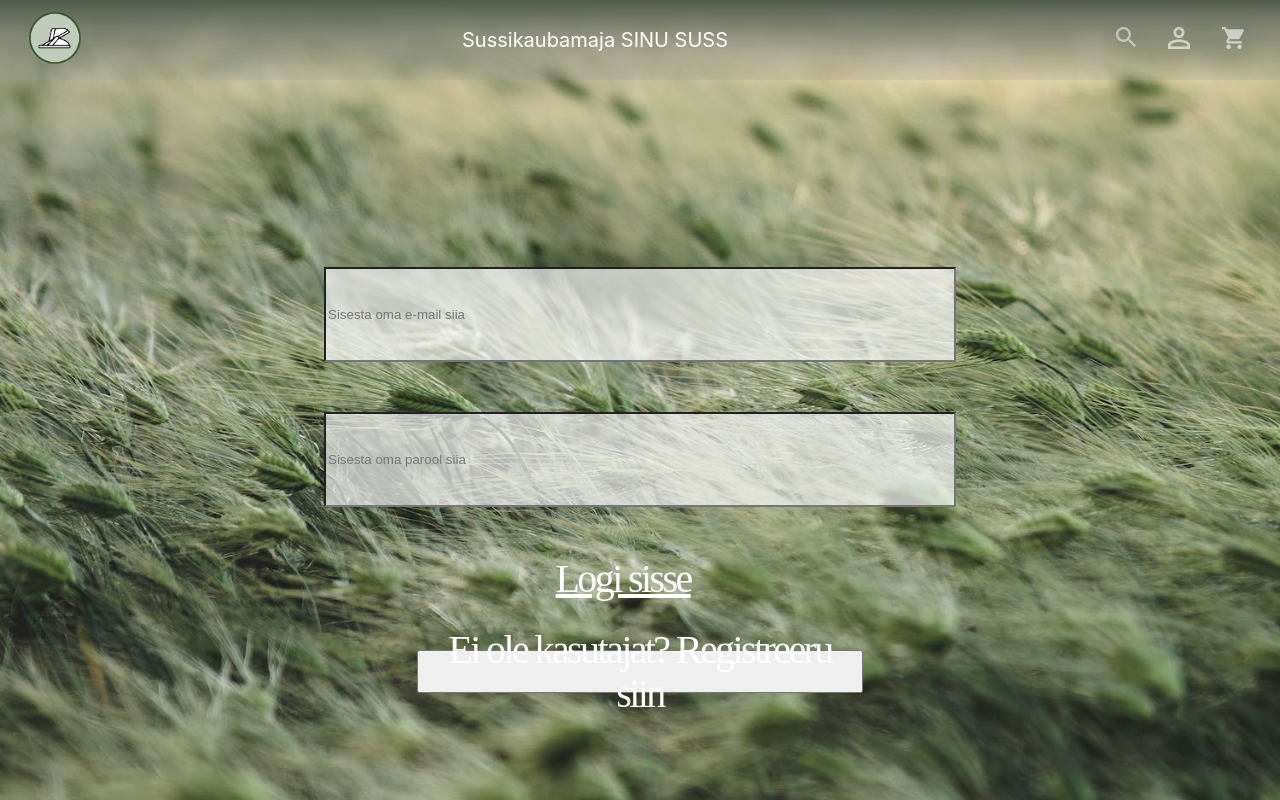
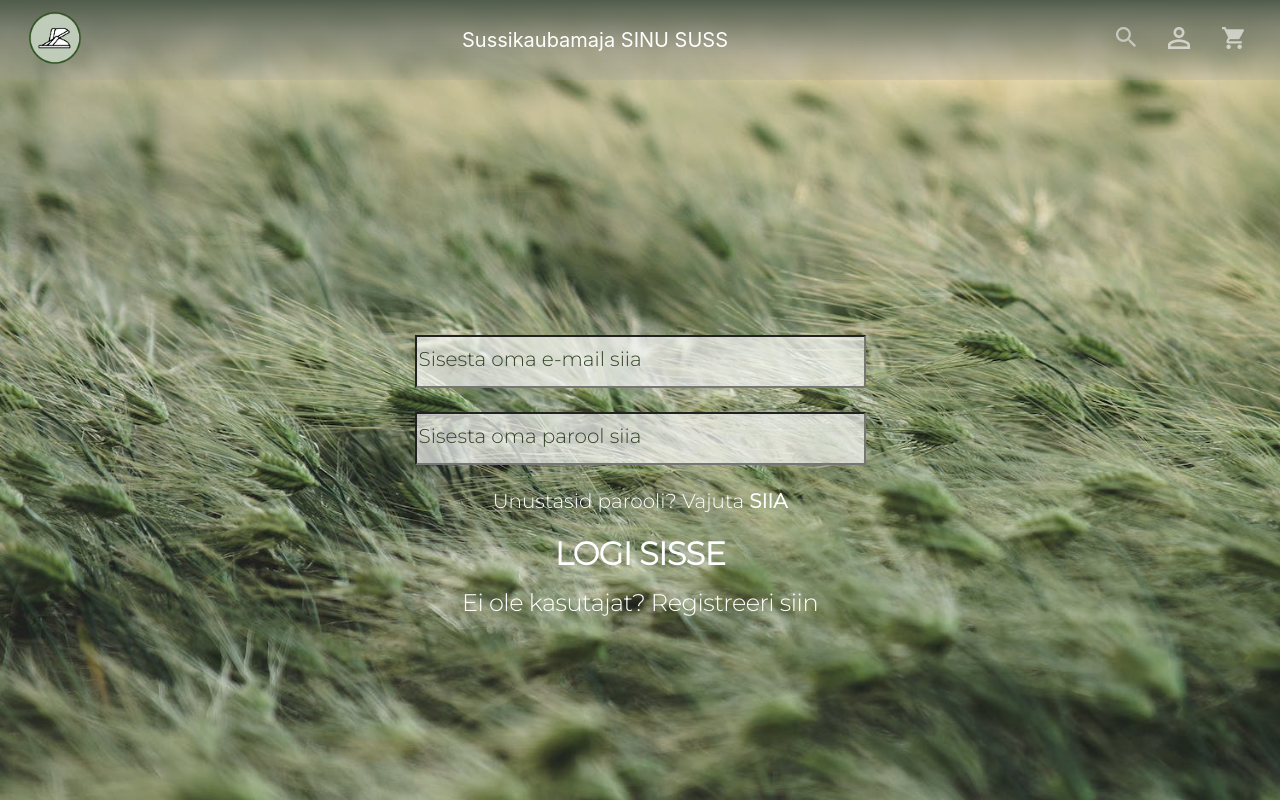
Before and after one commit to tkondio/grupp-2, a React (Create React App) app: page /Login in a window 1280 px wide. Shown: the top 800 px of the page. Built offline with nearby package versions, Linux system fonts and the light colour scheme.

Commit message:
LogIn and Register full make-up, added font/index

```diff
--- a/public/index.html
+++ b/public/index.html
@@ -1,6 +1,9 @@
 <!DOCTYPE html>
 <html lang="en">
   <head>
+    <link rel="preconnect" href="https://fonts.googleapis.com">
+    <link rel="preconnect" href="https://fonts.gstatic.com" crossorigin>
+    <link href="https://fonts.googleapis.com/css2?family=Montserrat:wght@300&display=swap" rel="stylesheet">
     <meta charset="utf-8" />
     <link rel="icon" href="%PUBLIC_URL%/favicon.ico" />
     <meta name="viewport" content="width=device-width, initial-scale=1" />
--- a/src/Components/Loginapp.tsx
+++ b/src/Components/Loginapp.tsx
@@ -2,62 +2,72 @@ import React, { useState } from "react";
 import { createUseStyles } from "react-jss";
 import theme from "../common/theme";
 import { Link } from "react-router-dom";
-
 const useStyles = createUseStyles({
   container: {
     display: "flex",
     flexDirection: "column",
     alignItems: "center",
     justifyContent: "space-between",
-    gap: 50, //ei saa aru, miks ta ulatub vaid Logi Sisse ja Rega ennast tekstile
+    gap: 10,
   },
   loginform: {
     display: "flex",
     flexDirection: "column",
     alignItems: "center",
-    gap: 50,
+    gap: 24,
   },
-
   inputField: {
     boxSizing: "border-box",
-    width: "632px",
-    height: "95px",
+    width: "451px",
+    height: "53px",
     background: "rgba(255, 255, 255, 0.67)",
     borderbottom: "1px solid #000000",
+    "&::placeholder": {
+      fontSize: "20px",
+      fontFamily: "Montserrat",
+      fontStyle: "normal",
+      fontWeight: "300",
+      color: "#324327",
+    },
   },
-
+  forgotPassword: {
+    fontFamily: "Montserrat",
+    fontStyle: "normal",
+    fontWeight: "300",
+    fontSize: "20px",
+    color: "#FFFFFF",
+    lineheight: "108.02%",
+    alignItems: "center",
+  },
+  logInButton: {
+    fontFamily: "Montserrat",
+    fontStyle: "bold",
+    fontWeight: "600",
+    fontSize: "32px",
+    lineHeight: "108.02%",
+    alignItems: "center",
+    letterSpacing: "-0.02em",
+    color: "#FFFFFF",
+    textDecoration: "none",
+    "&:hover": {
+      color: "#324327",
+    },
+  },
   letsRegister: {
-    position: "center",
     width: "446px",
     height: "43px",
-    left: "506px",
-    top: "863px",
-    fontFamily: "Khula",
-    fontStyle: "normal",
-    fontWeight: "300",
-    fontSize: "40px",
+    fontFamily: "Montserrat",
+    fontStyle: "bold",
+    fontWeight: "450",
+    fontSize: "24px",
     lineHeight: "108.02%",
-    display: "flex",
-    alignItems: "center",
-    letterSpacing: "-0.065em",
+    letterSpacing: "-0.02em",
     color: "#FFFFFF",
-  },
-
-  logInButton: {
-    position: "center",
-    width: "169px",
-    height: "43px",
-    left: "666px",
-    top: "751px",
-    fontFamily: "Khula",
-    fontStyle: "normal",
-    fontWeight: "300",
-    fontSize: "40px",
-    lineHeight: "108.02%",
-    display: "flex",
-    alignItems: "center",
-    letterSpacing: "-0.065em",
-    color: "#FFFFFF",
+    background: "none",
+    border: "none",
+    "&:hover": {
+      fontWeight: "600",
+    },
   },
   background: {
     backgroundPosition: theme.backgroundImage.backgroundPosition,
@@ -67,17 +77,14 @@ const useStyles = createUseStyles({
     height: theme.backgroundImage.width,
   },
 });
-
 export const Loginapp = (props: { onFormSwitch: (arg0: string) => void }) => {
   const [email, setEmail] = useState("");
   const [password, setPassword] = useState("");
   const classes = useStyles();
-
   const handleSubmit = (e: { preventDefault: () => void }) => {
     e.preventDefault();
     console.log(email);
   };
-
   return (
     <div className={classes.container}>
       <form className={classes.loginform} onSubmit={handleSubmit}>
@@ -104,17 +111,22 @@ export const Loginapp = (props: { onFormSwitch: (arg0: string) => void }) => {
             className={classes.inputField}
           />{" "}
         </div>
-
+        <div>
+          {" "}
+          <label className={classes.forgotPassword}>
+            {" "}
+            Unustasid parooli? Vajuta <b>SIIA</b>
+          </label>
+        </div>
         <Link to="/shoppingbag" className={classes.logInButton}>
-          Logi sisse
+          LOGI SISSE
         </Link>
       </form>
-
       <button
         className={classes.letsRegister}
         onClick={() => props.onFormSwitch("register")}
       >
-        Ei ole kasutajat? Registreeru siin
+        Ei ole kasutajat? Registreeri siin
       </button>
     </div>
   );
--- a/src/Components/Registerapp.tsx
+++ b/src/Components/Registerapp.tsx
@@ -1,12 +1,99 @@
 import React, { useState } from "react";
-//import theme from "../common/theme";
+import { createUseStyles } from "react-jss";
+import theme from "../common/theme";
 
+
+const useStyles = createUseStyles({
+  container: {
+    display: "flex",
+    flexDirection: "column",
+    alignItems: "center",
+    justifyContent: "space-between",
+    gap: 10,
+  },
+  header: {
+    fontFamily: "Montserrat",
+    fontStyle: "normal",
+    fontWeight: "600",
+    fontSize: "32px",
+    lineHeight: "108.02%",
+    alignItems: "center",
+    letterSpacing: "-0.02em",
+    color: "#FFFFFF",
+    textDecoration: "none",
+  },
+  loginform: {
+    display: "flex",
+    flexDirection: "column",
+    alignItems: "center",
+    gap: 24,
+  },
+  inputField: {
+    boxSizing: "border-box",
+    width: "451px",
+    height: "53px",
+    background: "rgba(255, 255, 255, 0.67)",
+    borderbottom: "1px solid #000000",
+    "&::placeholder":{
+      fontSize: "20px",
+      fontFamily: "Montserrat",
+      fontStyle: "normal",
+      fontWeight: "300",
+      color: "#324327",
+    }
+  },
+  registerButton: {
+    width: "169px",
+    height: "43px",
+    fontFamily: "Montserrat",
+    fontStyle: "bold",
+    fontWeight: "600",
+    fontSize: "32px",
+    lineHeight: "108.02%",
+    alignItems: "center",
+    letterSpacing: "-0.02em",
+    color: "#FFFFFF",
+    background: "none",
+    border: "none",
+    textDecoration: "none",
+    "&:hover": {
+      color: "#324327",
+    },
+  },
+  terms: {
+    fontFamily: "Montserrat",
+    fontStyle: "normal",
+    fontWeight: "300",
+    fontSize: "20px",
+    color: "#FFFFFF",
+    lineheight: "108.02%",
+    alignItems: "center",
+  },
+  backToLogin: {
+
+    fontFamily: "Montserrat",
+    fontStyle: "bold",
+    fontWeight: "300",
+    fontSize: "20px",
+    lineHeight: "108.02%",
+    alignItems: "center",
+    letterSpacing: "-0.02em",
+    color: "#FFFFFF",
+    background: "none",
+    border: "none",
+    textDecoration: "none",
+    "&:hover": {
+      color: "#324327",
+    },
+  },
+});
 export const Registerapp = (props: {
   onFormSwitch: (arg0: string) => void;
 }) => {
   const [email, setEmail] = useState("");
   const [password, setPassword] = useState("");
   const [name, setName] = useState("");
+  const classes = useStyles();
 
   const handleSubmit = (e: { preventDefault: () => void }) => {
     e.preventDefault();
@@ -14,40 +101,42 @@ export const Registerapp = (props: {
   };
 
   return (
-    <>
-      <form onSubmit={handleSubmit}>
-        <label htmlFor="name">Full name</label>
+    <div className={classes.container}>
+      <form className={classes.loginform} onSubmit={handleSubmit}>
+      <label className={classes.header}> Registreeri kasutajaks </label>
         <input
           onChange={(e) => setName(e.target.value)}
           value={name}
           name="name"
           id="name"
-          placeholder="Sinu Nimi"
+          placeholder="Sisesta oma nimi siia"
           type="text"
+          className={classes.inputField}
         />
-        <label htmlFor="email">E-mail</label>
         <input
           value={email}
           onChange={(e) => setEmail(e.target.value)}
           type="email"
-          placeholder="youremail@gmail.com"
+          placeholder="Sisesta oma e-mail siia"
           id="email"
           name="email"
+          className={classes.inputField}
         />
-        <label htmlFor="password">Password</label>
         <input
           value={password}
           onChange={(e) => setPassword(e.target.value)}
           type="password"
-          placeholder="******"
+          placeholder="Sisesta oma parool siia"
           id="password"
           name="password"
+          className={classes.inputField}
         />
-        <button type="submit">Logi sisse</button>
+        <label className={classes.terms}> Kliendiks registreerudes nõustute meie kliendiandmete töötlemise tingimustega </label>
+        <button className={classes.registerButton} type="submit" onClick={() => props.onFormSwitch("login")}>REGISTREERI</button>
       </form>
-      <button onClick={() => props.onFormSwitch("login")}>
-        Sul on juba kasutaja? Logi sisse siin.
+      <button className={classes.backToLogin} onClick={() => props.onFormSwitch("login")}>
+        Sul on juba kasutaja? Logi sisse <b>siin</b>
       </button>
-    </>
+    </div>
   );
 };
```
